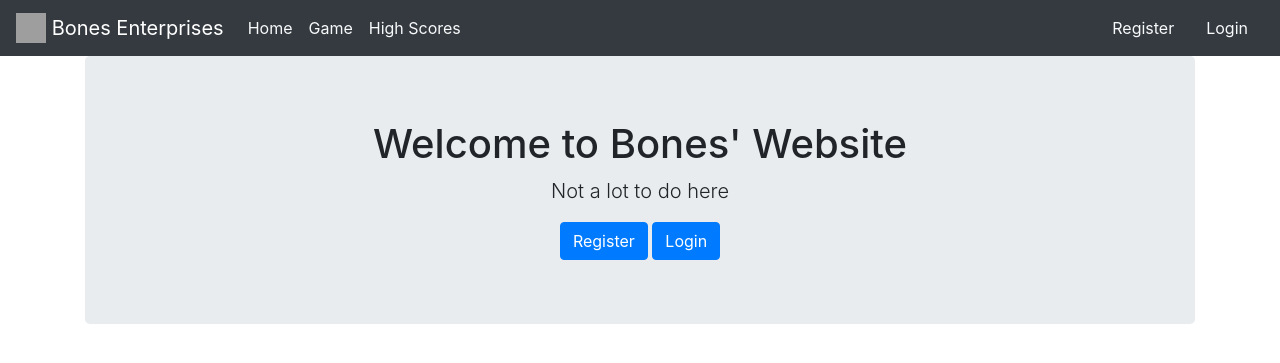
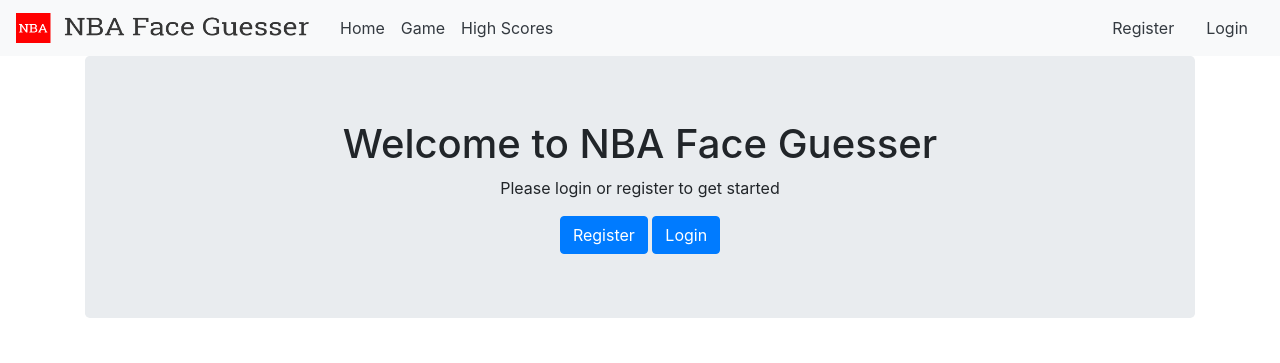
Before and after one commit to stc3245/NBA-facial-recognition-game, a Python web app: template templates/home.html in a window 1280 px wide. Shown: the top 363 px of the page. Run offline with Jinja, Linux system fonts and the light colour scheme; the template is opened without the code that fills it, so the values that code supplies are empty; some libraries are stand-ins or nearby versions; grey boxes are pictures that could not be loaded.

Commit message:
Added better logos and icons

```diff
--- a/templates/home.html
+++ b/templates/home.html
@@ -2,14 +2,14 @@
 
 {% block body %}
 <div class="jumbotron text-center">
-  <h1>Welcome to Bones' Website</h1>
-  <p class="lead">Not a lot to do here</p>
+  <h1>Welcome to NBA Face Guesser</h1>
   {% if session.logged_in == NULL %}
+    <p> Please login or register to get started</p>
     <a href="/register" class="btn btn-primary">Register</a>
     <a href="/login" class="btn btn-primary">Login</a>
   {% else %}
-    <a href="/game" class="btn btn-primary">Play the Game!</a>
-    <a href="/high-scores" class="btn btn-primary">Check out the high scores!</a>
+    <a href="/game" class="btn btn-primary">Play the game</a>
+    <a href="/high-scores" class="btn btn-primary">Check out the high-scores</a>
   {% endif %}
 
 </div>
--- a/templates/includes/_navbar.html
+++ b/templates/includes/_navbar.html
@@ -1,7 +1,6 @@
-<nav class="navbar navbar-expand-md navbar-dark bg-dark">
+<nav class="navbar navbar-expand-md navbar-light bg-light">
   <a class="navbar-brand" href="#">
-    <img src="https://upload.wikimedia.org/wikipedia/commons/thumb/f/fb/NYCS-bull-trans-B.svg/2000px-NYCS-bull-trans-B.svg.png" width="30" height="30" class="d-inline-block align-top" alt="">
-    Bones Enterprises
+    <img src="./static/logo-via-logohub.png" width="300" height="30" class="d-inline-block align-top" alt="">
   </a>
   <button class="navbar-toggler" type="button" data-toggle="collapse" data-target="#navbarsExampleDefault" aria-controls="navbarsExampleDefault" aria-expanded="false" aria-label="Toggle navigation">
     <span class="navbar-toggler-icon"></span>
@@ -10,22 +9,22 @@
   <div class="collapse navbar-collapse" id="navbarsExampleDefault">
     <ul class="navbar-nav mr-auto">
       <li class="nav-item">
-        <a class="nav-link text-light bg-dark" href="/">Home <span class="sr-only">(current)</span></a>
+        <a class="nav-link text-dark bg-light" href="/">Home <span class="sr-only">(current)</span></a>
       </li>
       <li class="nav-item">
-        <a class="nav-link text-light bg-dark" href="/game">Game</a>
+        <a class="nav-link text-dark bg-light" href="/game">Game</a>
       </li>
       <li class="nav-item">
-        <a class="nav-link text-light bg-dark" href="/high-scores">High Scores</a>
+        <a class="nav-link text-dark bg-light" href="/high-scores">High Scores</a>
       </li>
     </ul>
     <form class="form-inline my-2 my-lg-0" id="navbarsExampleDefault">
       {% if session.logged_in %}
-      <a class="nav-link text-light bg-dark" href="/logout">Logout</a>
-      <a class="nav-link text-light bg-dark" href="/dashboard  ">Account</a>
+      <a class="nav-link text-dark bg-light" href="/logout">Logout</a>
+      <a class="nav-link text-dark bg-light" href="/dashboard  ">Account</a>
       {% else %}
-      <a class="nav-link text-light bg-dark" href="/register">Register</a>
-      <a class="nav-link text-light bg-darks" href="/login">Login</a>
+      <a class="nav-link text-dark bg-light" href="/register">Register</a>
+      <a class="nav-link text-dark bg-light" href="/login">Login</a>
       {% endif %}
 
     </form>
--- a/templates/layout.html
+++ b/templates/layout.html
@@ -2,8 +2,11 @@
 <html lang="en" dir="ltr">
   <head>
     <meta charset="utf-8">
-    <title>Bones Enterprises</title>
-    <link rel="icon" href="https://upload.wikimedia.org/wikipedia/commons/thumb/f/fb/NYCS-bull-trans-B.svg/2000px-NYCS-bull-trans-B.svg.png">
+    <title>NBA Face Guesser</title>
+    <link rel="apple-touch-icon" sizes="180x180" href="/static/apple-touch-icon.png">
+    <link rel="icon" type="image/png" sizes="32x32" href="/static/favicon-32x32.png">
+    <link rel="icon" type="image/png" sizes="16x16" href="/static/favicon-16x16.png">
+    <link rel="manifest" href="/static/site.webmanifest">
     <link rel="stylesheet" href="https://stackpath.bootstrapcdn.com/bootstrap/4.3.1/css/bootstrap.min.css">
     <link rel="stylesheet" href="/static/style.css">
   </head>
```
Also changed, not shown: static/android-chrome-192x192.png (added), static/android-chrome-512x512.png (added), static/apple-touch-icon.png (added), static/favicon-16x16.png (added), static/favicon-32x32.png (added), static/favicon.ico (added), static/logo-via-logohub.png (added), static/site.webmanifest (added).
